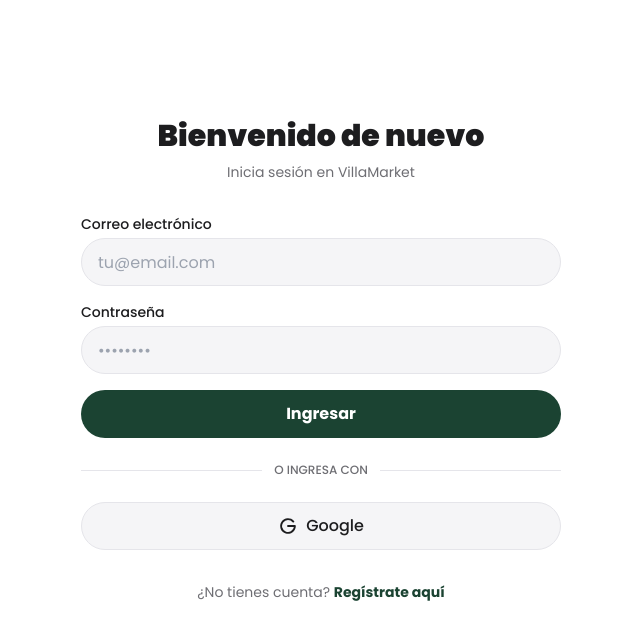
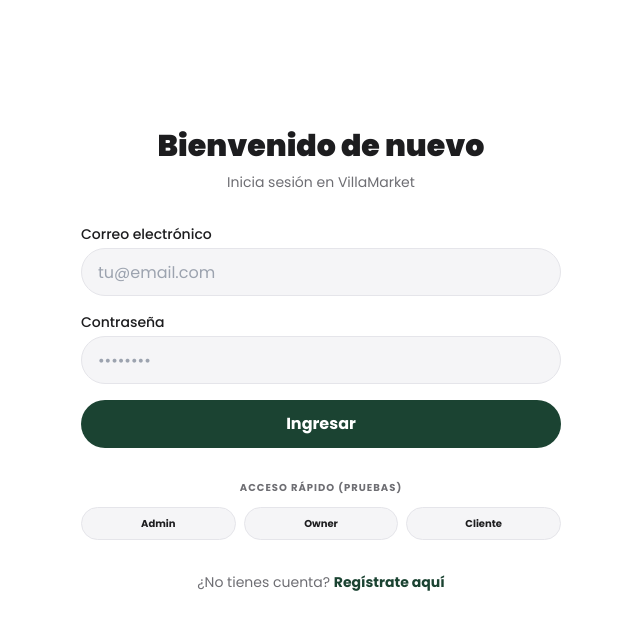
Before and after one commit to CristhDevv/VillaMarket, a Next.js app: page /login in a window 1280 px wide. Shown: the top 640 px of the page, without its empty margins (319-959 px from the left). Built offline with nearby package versions, Linux system fonts and the light colour scheme.

Commit message:
feat(auth): add quick-access test buttons, hide Google login, seed passwords

```diff
--- a/src/app/(auth)/login/page.tsx
+++ b/src/app/(auth)/login/page.tsx
@@ -4,7 +4,7 @@
 import { signIn } from "next-auth/react";
 import { useRouter } from "next/navigation";
 import Link from "next/link";
-import { GoogleLogo } from "@phosphor-icons/react";
+// import { GoogleLogo } from "@phosphor-icons/react";
 
 export default function LoginPage() {
   const router = useRouter();
@@ -85,6 +85,35 @@
         </button>
       </form>
 
+      {/* Botones de acceso rápido para pruebas */}
+      <div className="mt-8 space-y-2">
+        <p className="text-[10px] text-center text-muted uppercase font-bold tracking-widest mb-3">Acceso rápido (Pruebas)</p>
+        <div className="grid grid-cols-3 gap-2">
+          <button
+            type="button"
+            onClick={() => { setEmail("admin@villamarket.com"); setPassword("test1234"); }}
+            className="text-[10px] py-2 bg-surface border border-border rounded-pill hover:bg-accent/5 transition-all font-bold text-foreground"
+          >
+            Admin
+          </button>
+          <button
+            type="button"
+            onClick={() => { setEmail("owner@villamarket.com"); setPassword("test1234"); }}
+            className="text-[10px] py-2 bg-surface border border-border rounded-pill hover:bg-accent/5 transition-all font-bold text-foreground"
+          >
+            Owner
+          </button>
+          <button
+            type="button"
+            onClick={() => { setEmail("customer@villamarket.com"); setPassword("test1234"); }}
+            className="text-[10px] py-2 bg-surface border border-border rounded-pill hover:bg-accent/5 transition-all font-bold text-foreground"
+          >
+            Cliente
+          </button>
+        </div>
+      </div>
+
+      {/*
       <div className="my-6 flex items-center gap-3">
         <div className="flex-1 h-px bg-border"></div>
         <span className="text-xs text-muted font-medium uppercase">O ingresa con</span>
@@ -99,6 +128,7 @@
         <GoogleLogo size={20} weight="bold" />
         Google
       </button>
+      */}
 
       <p className="text-center text-sm text-muted mt-8">
         ¿No tienes cuenta?{" "}
--- a/src/app/(auth)/registro/page.tsx
+++ b/src/app/(auth)/registro/page.tsx
@@ -4,7 +4,7 @@
 import { useRouter } from "next/navigation";
 import Link from "next/link";
 import { signIn } from "next-auth/react";
-import { GoogleLogo } from "@phosphor-icons/react";
+// import { GoogleLogo } from "@phosphor-icons/react";
 
 export default function RegisterPage() {
   const router = useRouter();
@@ -100,6 +100,7 @@
         </button>
       </form>
 
+      {/*
       <div className="my-6 flex items-center gap-3">
         <div className="flex-1 h-px bg-border"></div>
         <span className="text-xs text-muted font-medium uppercase">O regístrate con</span>
@@ -114,6 +115,7 @@
         <GoogleLogo size={20} weight="bold" />
         Google
       </button>
+      */}
 
       <p className="text-center text-sm text-muted mt-8">
         ¿Ya tienes cuenta?{" "}
```
Also changed, not shown: prisma/seed.ts (+20 -3 lines).
